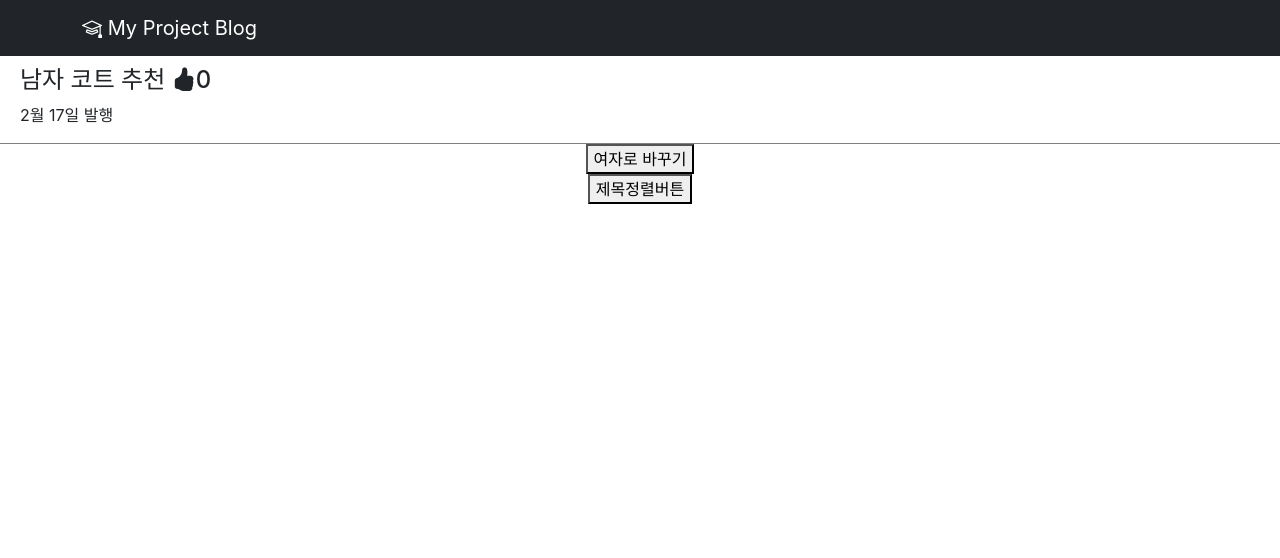
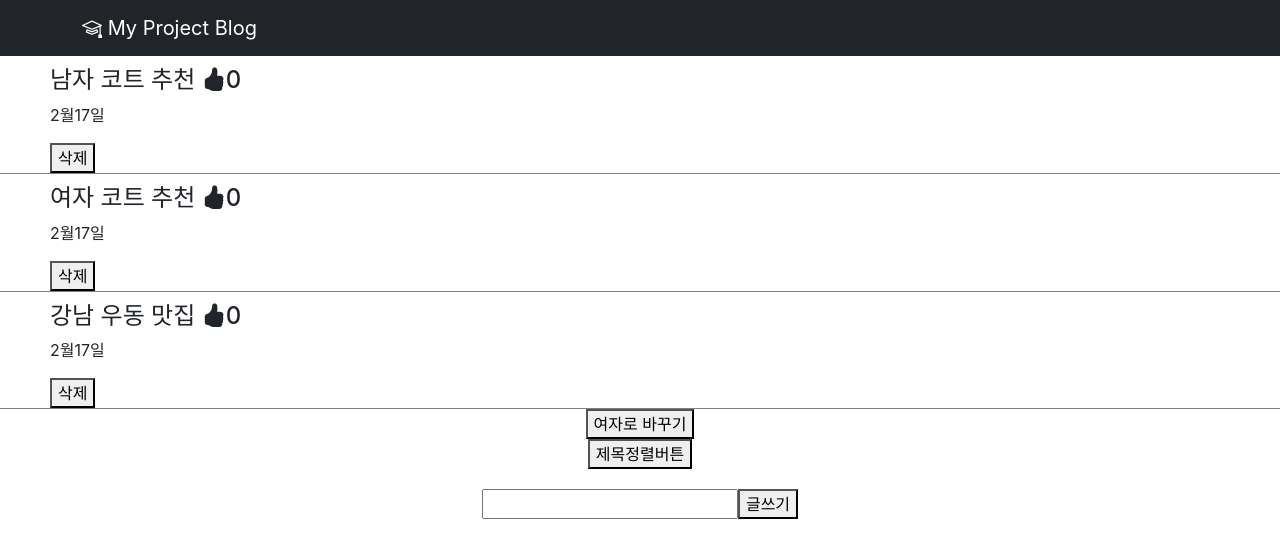
Before and after one commit to optimalMachine/my-portfolio-blog, a React (Create React App) app in the folder blog-frontend/: page / in a window 1280 px wide. Shown: the top 558 px of the page. Built offline with nearby package versions, Linux system fonts and the light colour scheme.

Commit message:
update App.js
finish all

```diff
--- a/blog-frontend/package.json
+++ b/blog-frontend/package.json
@@ -10,6 +10,7 @@
     "react": "^18.2.0",
     "react-bootstrap": "^2.4.0",
     "react-dom": "^18.2.0",
+    "react-live-clock": "^6.0.4",
     "react-scripts": "5.0.1",
     "web-vitals": "^2.1.4"
   },
--- a/blog-frontend/src/App.css
+++ b/blog-frontend/src/App.css
@@ -9,7 +9,7 @@ div {
 .list {
   text-align: left;
   padding-top: 10px;
-  padding-left: 20px;
+  padding-left: 50px;
   border-bottom: 1px solid grey;
 }
 
@@ -22,6 +22,10 @@ div {
 
 .specialComment{
   padding-left: 10px;
+}
+
+.input-information{
+  padding-top:20px;
 }
 
 .App-logo {
--- a/blog-frontend/src/App.js
+++ b/blog-frontend/src/App.js
@@ -2,13 +2,17 @@
 import './App.css';
 import { useState } from 'react';
 import { Button, Container, Navbar, Nav } from 'react-bootstrap';
+import Year from "react-live-clock";
+import Month from "react-live-clock";
 
 
 function App() {
 
     let [title, setTitle]= useState(['남자 코트 추천','여자 코트 추천','강남 우동 맛집']);
-    let [likeit, setLikeit] = useState(0);
+    let [titleNum, setTitleNum] = useState(0);
+    let [likeit, setLikeit] = useState([0,0,0]);
     let [modalOn,setModalOn] = useState('false');
+    let [newWrite, setNewWrite] = useState('');
 
     return (
         <div className="App">
@@ -17,15 +21,32 @@ function App() {
                     <Navbar.Brand href="#home"><span><i class="bi bi-mortarboard"></i> </span> My Project Blog</Navbar.Brand>
                 </Container>
             </Navbar>
-            <div className="list">
-                <h4 onClick={()=>{
-                    setModalOn(!modalOn);
-                }}>{title[0]} <span onClick={(event)=>{
-                    event.stopPropagation();
-                    setLikeit(likeit+1);
-                }}> <i class="bi bi-hand-thumbs-up-fill"></i></span>{likeit}</h4>
-                <p>2월 17일 발행</p>
-            </div>
+            {
+                title.map((titles, i)=>{
+                    return(
+                        <div className="list" key={i}>
+                            <h4 onClick={()=>{
+                                setModalOn(!modalOn);
+                                setTitleNum(i);
+                            }}>{titles} <span onClick={(event)=>{
+                                event.stopPropagation();
+                                let temp = [...likeit]
+                                temp[i] = temp[i]+1
+                                setLikeit(temp)
+                            }}> <i class="bi bi-hand-thumbs-up-fill"></i></span>{likeit[i]}</h4>
+                            <p>2월17일</p>
+                            <button onClick={()=>{
+                                let temp = [...title];
+                                let numTemp = [...likeit];
+                                temp.splice(i,1);
+                                numTemp.splice(i,1);
+                                setLikeit(numTemp);
+                                setTitle(temp);
+                            }}>삭제</button>
+                        </div>
+                    )}
+                    )
+            }
 
             <div className="buttons">
                 {/* 남자를 여자로 바꾸는 버튼 */}
@@ -45,17 +66,30 @@ function App() {
                     }}>제목정렬버튼</button>
                 </div>
             </div>
-            { modalOn == true ? <ModalWindow /> : null }
+            { modalOn == true ? <ModalWindow titles={title} titleNum={titleNum}/> : null }
+            <div className='input-information'>
+                <input type="text" onChange={(e)=>{
+                    setNewWrite(e.target.value);
+                }}></input>
+                <button onClick={()=>{
+                    let temp = [...title];
+                    let numTemp = [...likeit];
+                    temp.push(newWrite);
+                    numTemp.push(0);
+                    setTitle(temp);
+                    setLikeit(numTemp);
+                }}>글쓰기</button>
+            </div>
         </div>
     );
 }
 
-function ModalWindow(){
+function ModalWindow(props){
     return(
         <div className="modal-window">
-            <h4>제목</h4>
-            <p>날짜</p>
-            <p>상세내용</p>
+            <h4>{props.titles[props.titleNum]}</h4>
+            <p>날짜:</p>
+            <p>상세내용:</p>
         </div>
     );
 }
```
Also changed, not shown: blog-frontend/src/App_copy.js (deleted, +0 -86 lines), 1 other file (tests, documents, lock files or other folders).
